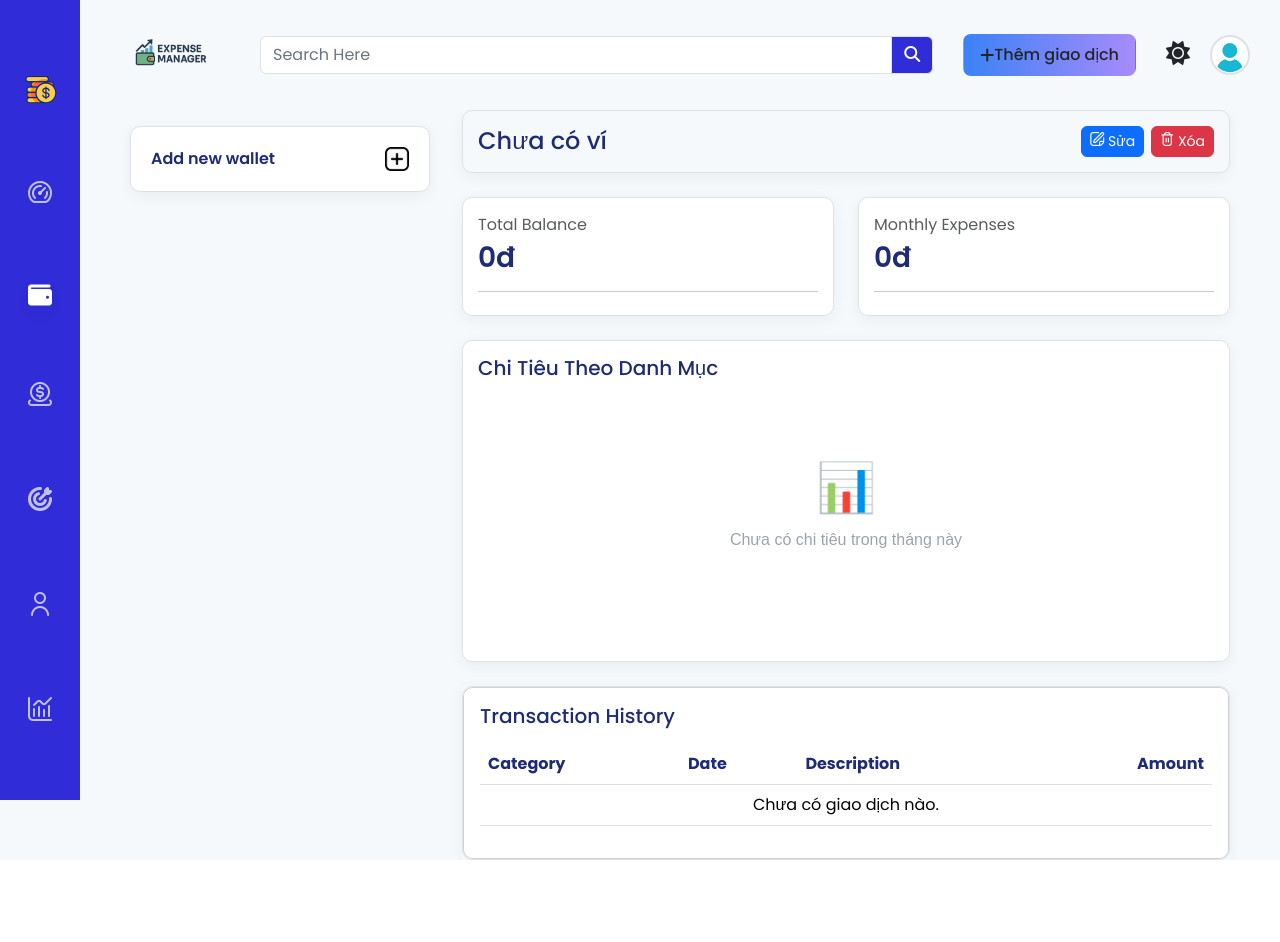
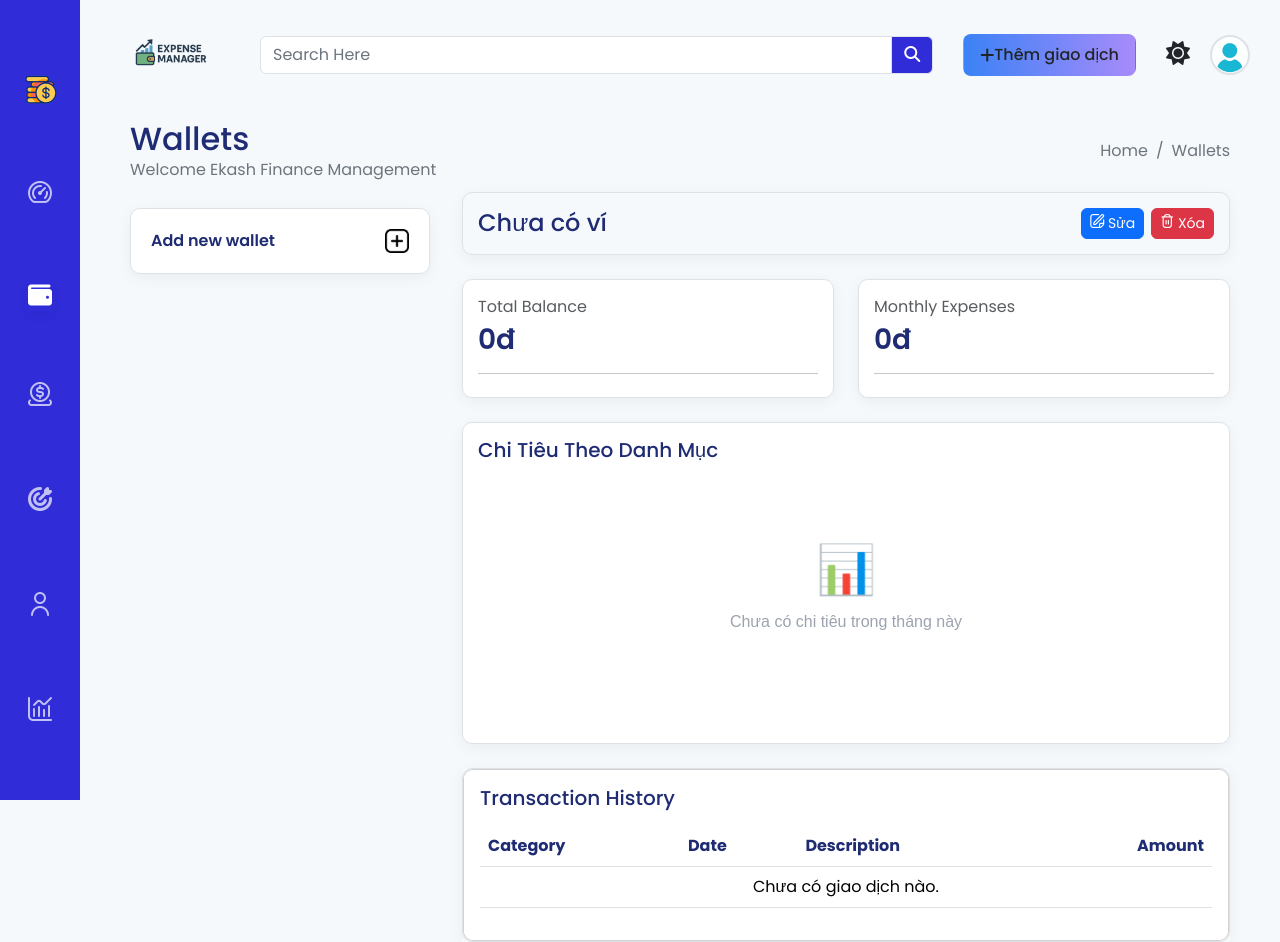
Before and after one commit to TranMinhTan3110/ExpenseManagement, an ASP.NET Core app: page /Wallets in a window 1280 px wide. Before the commit the page ends 860 px from the top, so only its background shows below. Run offline with ASP.NET Core 8, Linux system fonts and the light colour scheme; the visitor is signed in with stand-in values (Sample User, id 1); data that the repository does not hold is empty; some libraries are stand-ins or nearby versions.

Commit message:
chỉnh sửa màu và layout

```diff
--- a/Views/Analytics/Expense.cshtml
+++ b/Views/Analytics/Expense.cshtml
@@ -36,7 +36,7 @@
 
                 @* Filter Card *@
                 <div class="card mb-3">
-                    <div class="card-body">
+                    <div class="card-body card-filter">
                         <div class="row align-items-center">
                             <div class="col-md-3">
                                 <label class="form-label">Chọn ví</label>
--- a/Views/Settings/Category.cshtml
+++ b/Views/Settings/Category.cshtml
@@ -16,7 +16,7 @@
             <div class="col-12">
                 <div class="page-title">
                     <div class="row align-items-center justify-content-between">
-                        <div class="col-xl-4">
+                        <div class="col-xl-4 pape-title">
                             <div class="page-title-content">
                                 <h3>Categories</h3>
                                 <p class="mb-2">Welcome Ekash Finance Management</p>
--- a/Views/Settings/CreateTicket.cshtml
+++ b/Views/Settings/CreateTicket.cshtml
@@ -16,7 +16,7 @@
             <div class="col-12">
                 <div class="page-title">
                     <div class="row align-items-center justify-content-between">
-                        <div class="col-xl-4">
+                        <div class="col-xl-4 page-title">
                             <div class="page-title-content">
                                 <h3>Create Ticket</h3>
                                 <p class="mb-2">Welcome Ekash Finance Management</p>
@@ -38,7 +38,8 @@
                 <div class="card">
                     <div class="card-header">
                         <h4 class="card-title">Create Ticket</h4>
-                        <a asp-controller="Settings" asp-action="Support" class="text-danger">Cancel</a>
+                        <a asp-controller="Settings" asp-action="Support" class="btn btn-danger">Cancel</a>
+
                     </div>
                     <div class="card-body">
                         <form asp-controller="Settings" asp-action="CreateTicket" method="post">
--- a/Views/Settings/Profile.cshtml
+++ b/Views/Settings/Profile.cshtml
@@ -174,8 +174,8 @@
                                         {
                                             <div class="alert alert-danger">@ViewBag.PersonalInfoErrorMessage</div>
                                         }
-                                        <div class="row g-4">
-                                            <div class="col-xxl-6 col-xl-6 col-lg-6">
+                                        <div class="row g-4 personal-infomation">
+                                            <div class="col-xxl-6 col-xl-6 col-lg-6 ">
                                                 <label class="form-label">Address</label>
                                                 <input asp-for="PersonalInfoForm.Address" type="text" class="form-control"
                                                        placeholder="Not update yet">
--- a/Views/Settings/Support.cshtml
+++ b/Views/Settings/Support.cshtml
@@ -16,7 +16,7 @@
             <div class="col-12">
                 <div class="page-title">
                     <div class="row align-items-center justify-content-between">
-                        <div class="col-xl-4">
+                        <div class="col-xl-4 page-title">
                             <div class="page-title-content">
                                 <h3>Support</h3>
                                 <p class="mb-2">Welcome Ekash Finance Management</p>
@@ -84,7 +84,7 @@
                         }
                         else
                         {
-                            <div class="height-200 d-flex align-items-center justify-content-center">
+                            <div class="height-200 d-flex align-items-center justify-content-center ticket">
                                 <p class="mt-5">
                                     You have no ticket yet!
                                     Create one by hitting the <a asp-controller="Settings" asp-action="CreateTicket" class="text-primary">
--- a/Views/Wallets/Index.cshtml
+++ b/Views/Wallets/Index.cshtml
@@ -3,8 +3,24 @@
     <link rel="stylesheet" href="https://cdn.jsdelivr.net/npm/sweetalert2@11/dist/sweetalert2.min.css">
 }
 
-<div class="page-header d-flex justify-content-between align-items-center ">
-</div>
+
+    <!-- Wallet Page -->
+    <div class="page-header d-flex justify-content-between align-items-center ">
+
+        <div class="page-title">
+            <h2 class="mb-0">Wallets</h2>
+            <p class="mb-0 text-muted">Welcome Ekash Finance Management</p>
+        </div>
+
+        <nav aria-label="breadcrumb">
+            <ol class="breadcrumb mb-0  ">
+                <li class="breadcrumb-item"><a href="#">Home</a></li>
+                <li class="breadcrumb-item active" aria-current="page">Wallets</li>
+            </ol>
+        </nav>
+
+    </div>
+    <!-- end page header -->
 
 <div class="wallet-container">
     <div class="wallet-sidebar">
--- a/wwwroot/asset/css/DashBoard.css
+++ b/wwwroot/asset/css/DashBoard.css
@@ -3,7 +3,7 @@
 
 
 .container-dashboard {
-    padding: 0 30px;
+/*    padding: 0 30px;*/
 
 
 
--- a/wwwroot/asset/css/Wallet.css
+++ b/wwwroot/asset/css/Wallet.css
@@ -5,21 +5,23 @@
 .page-title h2 {
     color: var(--text-title);
 }
-
+.page-header{
+    padding:10px 0;
+}
 .page-title p {
-    color: var(--text-muted-color) !important;
+    color: var(--text) !important;
 }
 .breadcrumb a {
-    color: var(--text-muted-color);
+    color: var(--text);
     text-decoration: none;
 }
 .breadcrumb-item + .breadcrumb-item::before {
-    color: var(--text-muted-color);
+    color: var(--text);
 }
 
 
 .breadcrumb .breadcrumb-item {
-    color: var(--text-muted-color);
+    color: var(--text);
 }
     .breadcrumb a:hover {
         color: #0d6efd;
@@ -35,9 +37,10 @@
         flex-direction: column;
         /* Đổi justify-content thành align-items */
         align-items: flex-start !important; /* <<-- SỬA Ở ĐÂY */
-
+        padding:10px 20px;
         gap: 0.5rem; /* Thêm khoảng cách giữa 2 dòng cho đẹp */
         font-size: 0.9em !important;
+        margin-bottom:10px;
     }
 }
 /* wallet-container */
@@ -143,12 +146,16 @@
 
     .wallet-list__item--active .wallet-list__balance {
         color: rgba(255, 255, 255, 0.8);
+
     }
 
     .wallet-list__item--active .wallet-list__icon {
         color: white;
     }
 
+.wallet-list__icon {
+    color: var(--text);
+}
 .wallet-list__item a {
     display: flex;
     align-items: center;
@@ -163,7 +170,9 @@
 .wallet-list__info {
     flex-grow: 1; /* Cho phép vùng info giãn ra */
 }
-
+    .wallet-list__info .wallet-list__balance {
+        color:var(--text);
+    }
     .wallet-list__name {
         margin: 0 0 4px 0; /* Khoảng cách nhỏ dưới tên */
         font-size: 1.3rem; /* Cỡ chữ tên ví */
--- a/wwwroot/asset/css/main.css
+++ b/wwwroot/asset/css/main.css
@@ -20,6 +20,7 @@
     --bs-body-bg: #fff;
     --bs-secondary-color: rgba(33, 37, 41, 0.75);
     --bs-heading-color: #1f2c73;
+    --text: #6c757d;
     --loading-color: #2F2CD8; /* Màu loading*/
     /* --wallet:rgb(31, 41, 55) */
     /* === THÊM 4 DÒNG NÀY VÀO :ROOT === */
@@ -29,8 +30,10 @@
         --chart-fill-color: rgba(75, 192, 192, 0.2);
 }
 .dark-mode {
+    --bs-emphasis-color: #ffffffd8;
     --bg-color: rgb(17, 24, 39);
-    --text-title: #ffffff;
+    --text-title: #ffffffd8;
+    --text: #ffffffd8;
     --card-bg-color: rgb(17, 24, 39);
     --shadow-color: rgba(255, 255, 255, 0.05);
     --bs-body-bg: rgb(17, 24, 39);
@@ -43,10 +46,10 @@
     /* --card-bg: #1e1e1e; */
     /* --border-color: #444; */
     /* === THÊM 4 DÒNG NÀY VÀO .DARK-MODE === */
-    --chart-grid-color: rgba(255, 255, 255, 0.15); /* Màu lưới (SÁNG) */
-    --chart-label-color: #b0b0c0;                  /* Màu chữ số (SÁNG) */
-    --chart-line-color: rgba(75, 192, 192, 1);
-    --chart-fill-color: rgba(75, 192, 192, 0.3);
+        --chart-grid-color: rgba(255, 255, 255, 0.15); /* Màu lưới (SÁNG) */
+        --chart-label-color: #b0b0c0; /* Màu chữ số (SÁNG) */
+        --chart-line-color: rgba(75, 192, 192, 1);
+        --chart-fill-color: rgba(75, 192, 192, 0.3);
 }
 
 body {
```
Also changed, not shown: wwwroot/asset/css/Analytics.css (+24 -8 lines), wwwroot/asset/css/Budget.css (+11 -2 lines), wwwroot/asset/css/Goals.css (+17 -6 lines), wwwroot/asset/css/category.css (+17 -12 lines), wwwroot/asset/css/createTicket.css (+8 -8 lines), wwwroot/asset/css/profile.css (+12 -9 lines), wwwroot/asset/css/support.css (+8 -5 lines), 1 other file. Lines whose indentation alone changed are shown as unchanged.
